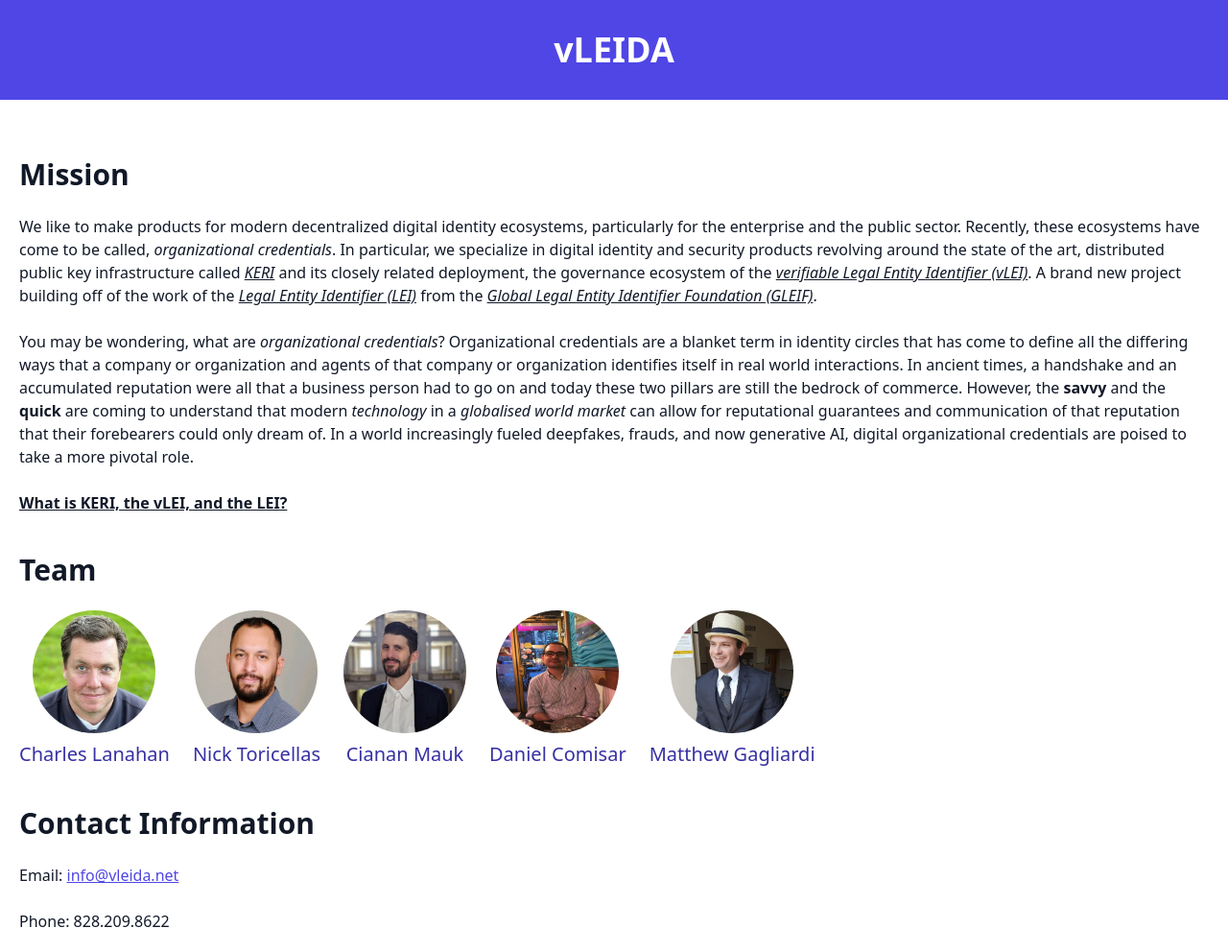
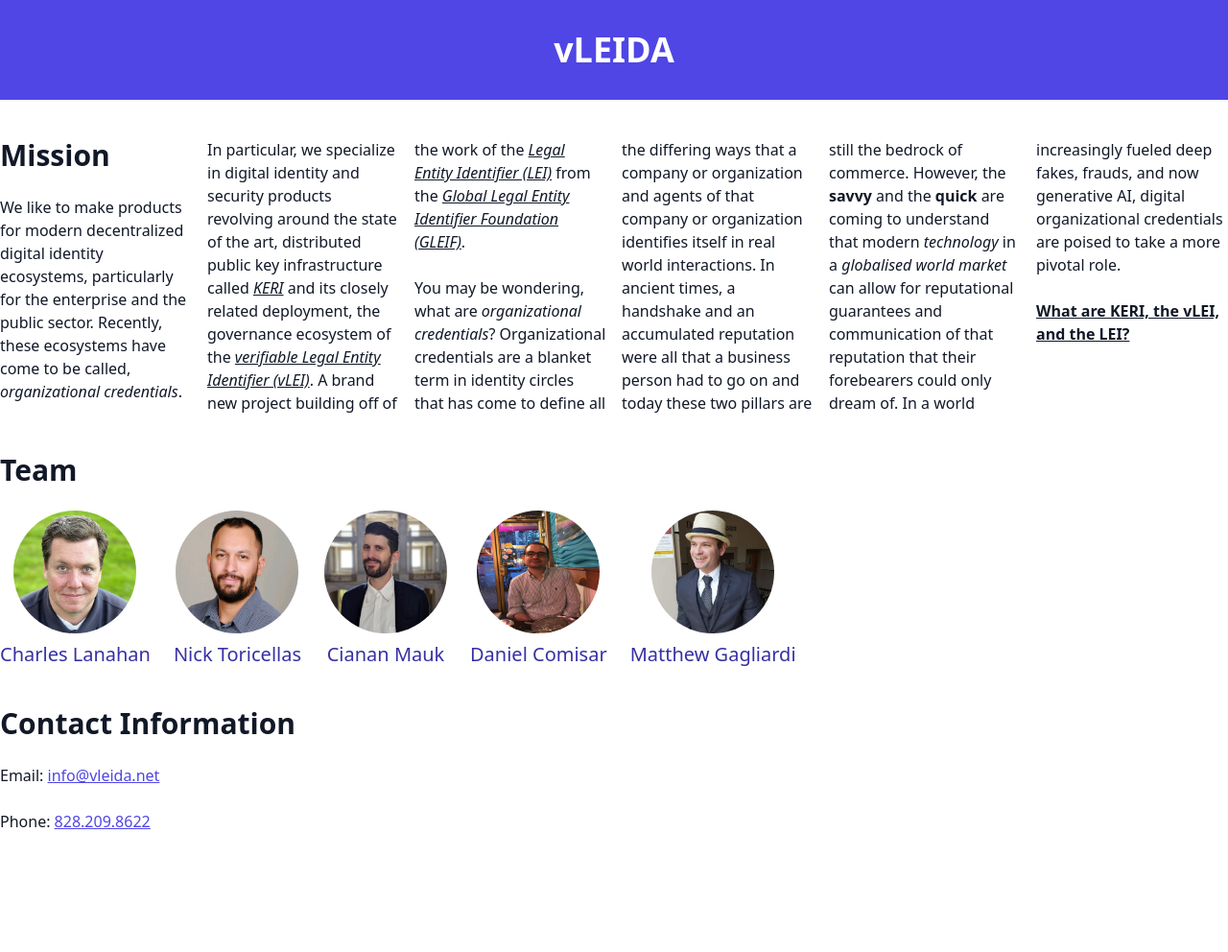
Before and after one commit to vLEIDA/vleida.github.io, a website: page index.html in a window 1280 px wide. Shown: the whole page at 96% size. After the commit the page ends 868 px from the top, so only its background shows below. Drawn offline with Linux system fonts and the light colour scheme.

Commit message:
Adjusted with some of the changes Amanda suggested

```diff
--- a/index.html
+++ b/index.html
@@ -16,17 +16,17 @@
     </header>
 
     <!-- Main Content -->
-    <main class="container mx-auto mt-10 p-5">
+    <main class="container mx-auto mt-10">
 
         <!-- Public and Private Mission -->
-        <section id="mission" class="space-y-6 content-center">
+        <section id="mission" class="space-y-6 content-center columns-6">
             <h2 class="text-3xl font-bold">Mission</h2>
 
-            <p>We like to make products for modern decentralized digital identity ecosystems, particularly for the enterprise and the public sector.  Recently, these ecosystems have come to be called, <i>organizational credentials</i>.  In particular, we specialize in digital identity and security products revolving around the state of the art, distributed public key infrastructure called <i><a href="https://keri.one/">KERI</a></i> and its closely related deployment, the governance ecosystem of the <i><a href="https://www.gleif.org/en/vlei/introducing-the-verifiable-lei-vlei">verifiable Legal Entity Identifier (vLEI)</a></i>.  A brand new project building off of the work of the <i><a href="https://www.gleif.org/en/about-lei/introducing-the-legal-entity-identifier-lei">Legal Entity Identifier (LEI)</a></i> from the <i><a href="https://gleif.org">Global Legal Entity Identifier Foundation (GLEIF)</a></i>.</p>
+            <p>We like to make products for modern decentralized digital identity ecosystems, particularly for the enterprise and the public sector.  Recently, these ecosystems have come to be called, <i>organizational credentials</i>.  In particular, we specialize in digital identity and security products revolving around the state of the art, distributed public key infrastructure called <i><a href="https://keri.one/" class="underline">KERI</a></i> and its closely related deployment, the governance ecosystem of the <i><a href="https://www.gleif.org/en/vlei/introducing-the-verifiable-lei-vlei" class="underline">verifiable Legal Entity Identifier (vLEI)</a></i>.  A brand new project building off of the work of the <i><a href="https://www.gleif.org/en/about-lei/introducing-the-legal-entity-identifier-lei" class="underline">Legal Entity Identifier (LEI)</a></i> from the <i><a href="https://gleif.org" class="underline">Global Legal Entity Identifier Foundation (GLEIF)</a></i>.</p>
 
-            <p>You may be wondering, what are <i>organizational credentials</i>?  Organizational credentials are a blanket term in identity circles that has come to define all the differing ways that a company or organization and agents of that company or organization identifies itself in real world interactions.  In ancient times, a handshake and an accumulated reputation were all that a business person had to go on and today these two pillars are still the bedrock of commerce.  However, the <b>savvy</b> and the <b>quick</b> are coming to understand that modern <i>technology</i> in a <i>globalised world market</i> can allow for reputational guarantees and communication of that reputation that their forebearers could only dream of.  In a world increasingly fueled deepfakes, frauds, and now generative AI, digital organizational credentials are poised to take a more pivotal role.</p>
+            <p>You may be wondering, what are <i>organizational credentials</i>?  Organizational credentials are a blanket term in identity circles that has come to define all the differing ways that a company or organization and agents of that company or organization identifies itself in real world interactions.  In ancient times, a handshake and an accumulated reputation were all that a business person had to go on and today these two pillars are still the bedrock of commerce.  However, the <b>savvy</b> and the <b>quick</b> are coming to understand that modern <i>technology</i> in a <i>globalised world market</i> can allow for reputational guarantees and communication of that reputation that their forebearers could only dream of.  In a world increasingly fueled deep fakes, frauds, and now generative AI, digital organizational credentials are poised to take a more pivotal role.</p>
 
-            <p class="text-1xl font-bold"><a href="./what-is-keri-the-lei-and-vlei.html">What is KERI, the vLEI, and the LEI?</a></p>
+            <p class="text-1xl font-bold"><a href="./what-is-keri-the-lei-and-vlei.html" class="underline">What are KERI, the vLEI, and the LEI?</a></p>
         </section>
 
         <section id="team" class="mt-10 space-y-6">
@@ -62,7 +62,7 @@
         <section id="contact" class="mt-10 space-y-6">
             <h2 class="text-3xl font-bold">Contact Information</h2>
             <p>Email: <a href="mailto:info@vleida.net" class="text-indigo-600 underline">info@vleida.net</a></p>
-            <p>Phone: 828.209.8622</p>
+	    <p>Phone: <a href="tel:8282098622" class="text-indigo-600 underline">828.209.8622</a></p>
         </section>
 
     </main>
```
Also changed, not shown: what-are-keri-the-lei-and-vlei.html (renamed from what-is-keri-the-lei-and-vlei.html, +6 -6 lines), dist/output.css, style.css (line endings or trailing spaces).
